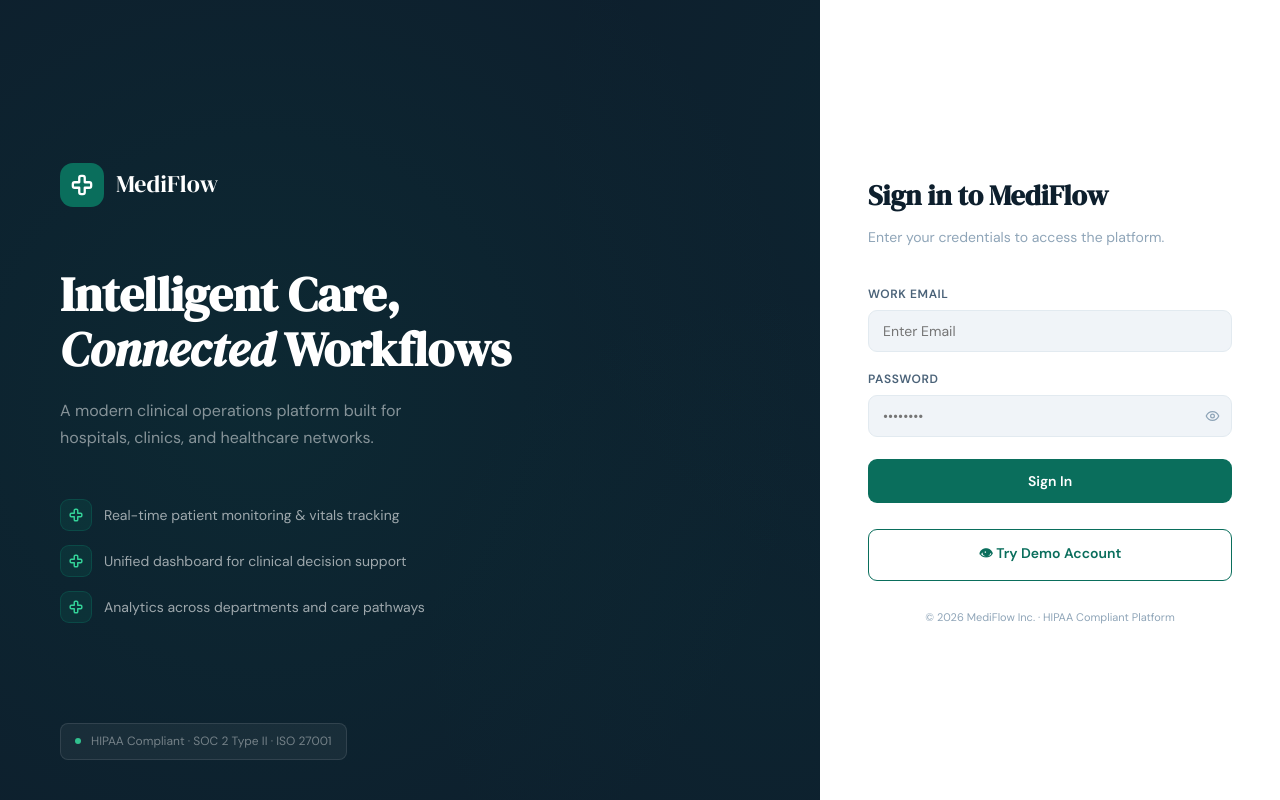
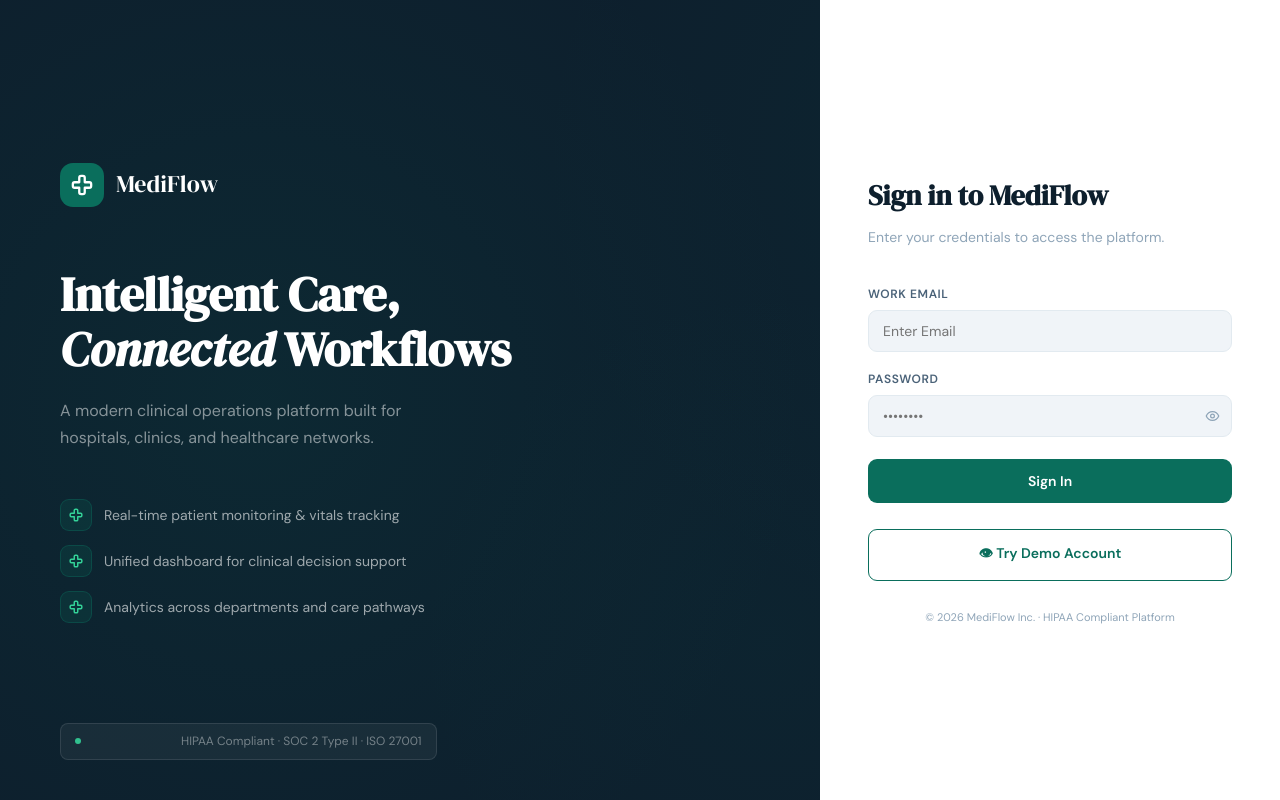
Before and after one commit to kishore-muthu/healthcare-b2b-app, a React (Vite) app: page /login in a window 1280 px wide. Built offline with nearby package versions, Linux system fonts and the light colour scheme; no server answers.

Commit message:
Changes Done

```diff
--- a/src/pages/LoginPage.tsx
+++ b/src/pages/LoginPage.tsx
@@ -138,7 +138,7 @@ const LoginPage: React.FC = () => {
           left: 60,
           display: 'flex',
           alignItems: 'center',
-          gap: 10,
+          gap: 100,
           padding: '8px 14px',
           background: 'rgba(255,255,255,0.05)',
           border: '1px solid rgba(255,255,255,0.1)',
```
